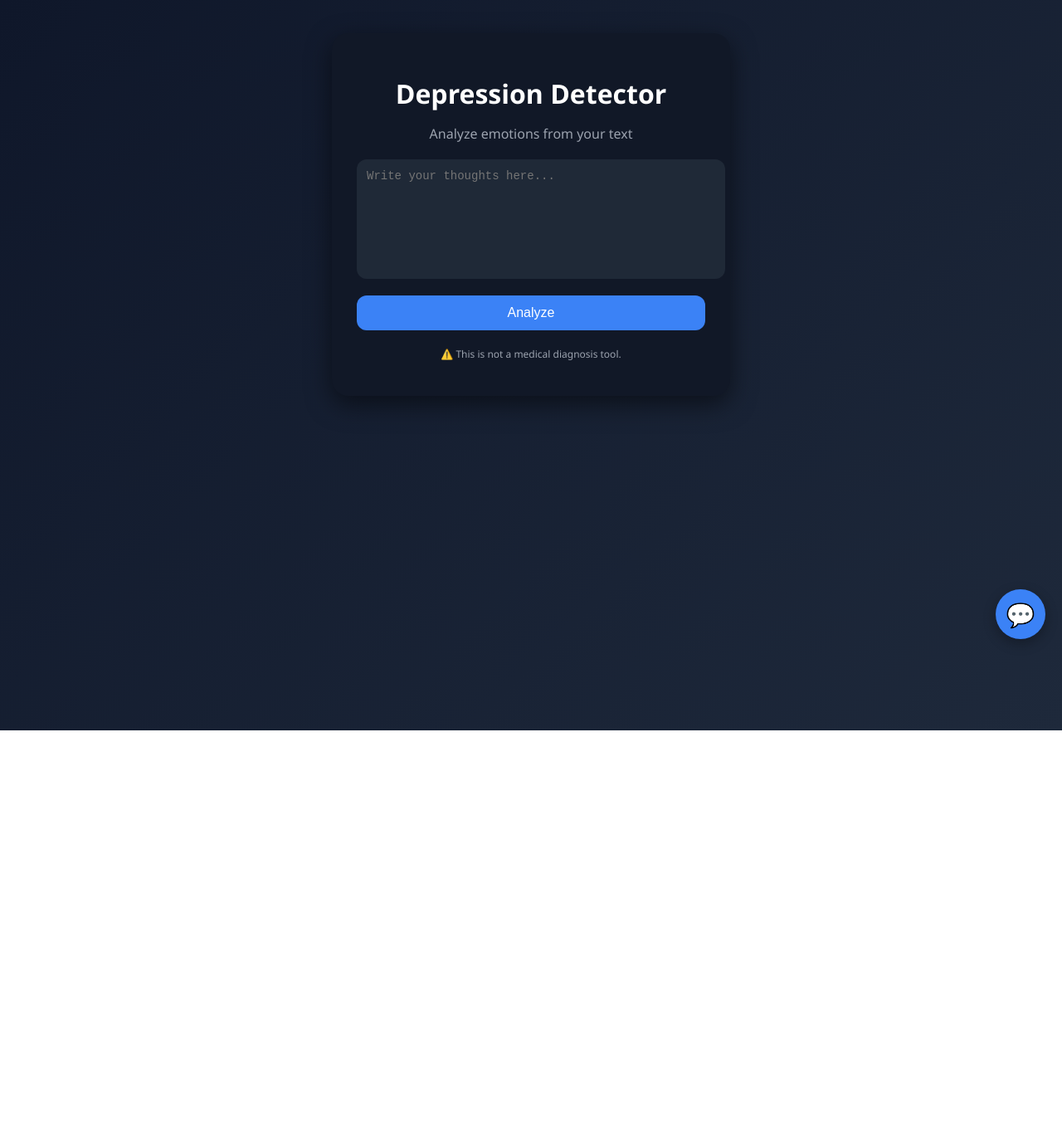
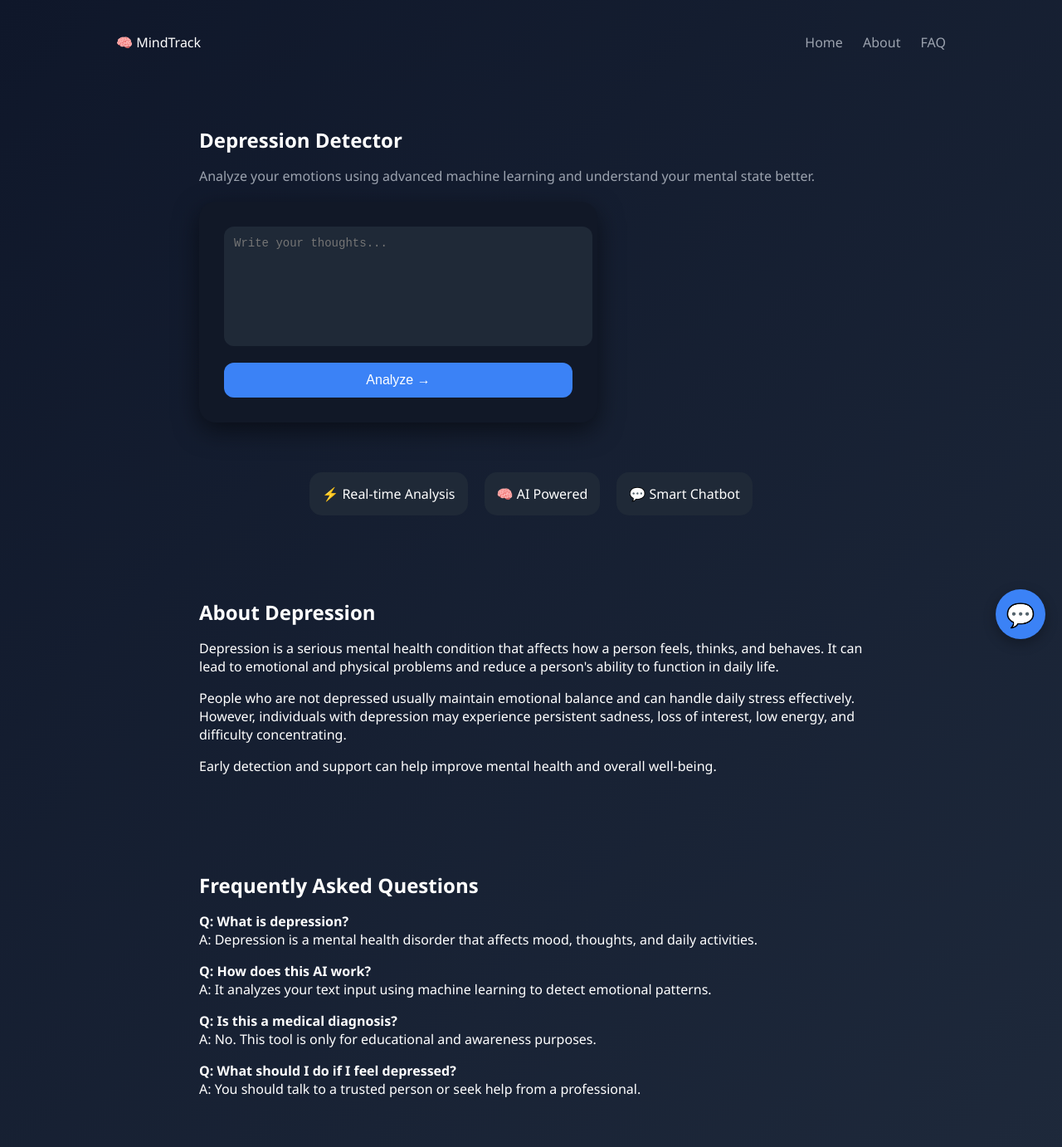
Before and after one commit to amitkumarsaha-ak/depression-detection, a plain HTML site: page index.html in a window 1280 px wide. Shown: the whole page at 83% size. Before the commit the page ends 880 px from the top, so only its background shows below. Drawn offline with Linux system fonts and the light colour scheme.

Commit message:
Add files via upload

```diff
--- a/chatbot.js
+++ b/chatbot.js
@@ -40,37 +40,37 @@ document.addEventListener("DOMContentLoaded", () => {
         // 🔴 Depressed mode
         if (window.lastPrediction === 1) {
 
-            response = "I'm here for you 💙 Tell me what's on your mind.";
+            response = "I'm here for you, Tell me what's on your mind.";
 
             if (text.includes("sad") || text.includes("depressed")) {
-                response = "I'm really sorry you're feeling this way 💙 You are not alone.";
+                response = "I'm really sorry you're feeling this way, You are not alone.";
             }
             else if (text.includes("alone") || text.includes("lonely")) {
-                response = "Feeling alone can be really heavy 💙 Want to share what's going on?";
+                response = "Feeling alone can be really heavy, Want to share what's going on?";
             }
             else if (text.includes("help")) {
-                response = "It's okay to ask for help 💙 Try reaching out to someone you trust.";
+                response = "It's okay to ask for help, Try reaching out to someone you trust.";
             }
             else if (text.includes("tired") || text.includes("exhausted")) {
-                response = "It sounds like you're really tired 😔 Maybe take a small rest.";
+                response = "It sounds like you're really tired, Maybe take a small rest.";
             }
             else if (text.includes("suicide") || text.includes("die")) {
-                response = "I'm really sorry you're feeling this way 💙 Please talk to someone you trust or a professional immediately.";
+                response = "I'm really sorry you're feeling this way, Please talk to someone you trust or a professional immediately.";
             }
         }
 
         // 🟢 Normal mode
         else {
-            response = "Thanks for sharing 😊";
+            response = "Thanks for sharing";
 
             if (text.includes("happy") || text.includes("good") || text.includes("great")) {
-                response = "That's wonderful 😊 Keep enjoying those moments!";
+                response = "That's wonderful, Keep enjoying those moments!";
             }
             else if (text.includes("stress") || text.includes("anxious")) {
-                response = "Take a deep breath 🌿 Maybe take a short break.";
+                response = "Take a deep breath, Maybe take a short break.";
             }
             else if (text.includes("tired")) {
-                response = "You might need some rest 😴 Take care of yourself!";
+                response = "You might need some rest, Take care of yourself!";
             }
         }
 
--- a/index.html
+++ b/index.html
@@ -1,18 +1,33 @@
 <!DOCTYPE html>
 <html>
 <head>
-  <title>AI Depression Detector</title>
-
+  <title>MindTrack - AI Depression Detector</title>
   <link rel="stylesheet" href="style.css">
 </head>
 <body>
 
+<!-- NAVBAR -->
+<div class="navbar">
+  <div class="logo">🧠 MindTrack</div>
+  <div class="menu">
+    <a href="#home">Home</a>
+    <a href="#about">About</a>
+    <a href="#faq">FAQ</a>
+  </div>
+</div>
+
+<!-- ================= HERO (HOME) ================= -->
+<section id="home" class="section">
+
+  <h1>Depression Detector</h1>
+
+  <p class="subtitle">
+    Analyze your emotions using advanced machine learning and understand your mental state better.
+  </p>
+
   <div class="container">
-  <h1> Depression Detector</h1>
-  <p class="subtitle">Analyze emotions from your text</p>
-
-  <textarea id="text" placeholder="Write your thoughts here..."></textarea>
-  <button class="main-btn" onclick="analyze()">Analyze</button>
+    <textarea id="text" placeholder="Write your thoughts..."></textarea>
+    <button class="main-btn" onclick="analyze()">Analyze →</button>
 
     <div id="loading" class="hidden">Analyzing...</div>
 
@@ -25,30 +40,71 @@
 
       <p id="confidenceText"></p>
     </div>
-
-  <p class="disclaimer">
-    ⚠️ This is not a medical diagnosis tool.
-  </p>
   </div>
 
-<!-- ✅ ADDED CHATBOT BUTTON (ONLY FIX) -->
+  <!-- FEATURES -->
+  <div style="display:flex; gap:20px; justify-content:center; margin-top:40px;">
+    <div class="card">⚡ Real-time Analysis</div>
+    <div class="card">🧠 AI Powered</div>
+    <div class="card">💬 Smart Chatbot</div>
+  </div>
+
+</section>
+
+<!-- ================= ABOUT ================= -->
+<section id="about" class="section">
+  <h2>About Depression</h2>
+
+  <p>
+    Depression is a serious mental health condition that affects how a person feels, thinks, and behaves.
+    It can lead to emotional and physical problems and reduce a person's ability to function in daily life.
+  </p>
+
+  <p>
+    People who are not depressed usually maintain emotional balance and can handle daily stress effectively.
+    However, individuals with depression may experience persistent sadness, loss of interest, low energy,
+    and difficulty concentrating.
+  </p>
+
+  <p>
+    Early detection and support can help improve mental health and overall well-being.
+  </p>
+</section>
+
+<!-- ================= FAQ ================= -->
+<section id="faq" class="section">
+  <h2>Frequently Asked Questions</h2>
+
+  <p><b>Q: What is depression?</b><br>
+  A: Depression is a mental health disorder that affects mood, thoughts, and daily activities.</p>
+
+  <p><b>Q: How does this AI work?</b><br>
+  A: It analyzes your text input using machine learning to detect emotional patterns.</p>
+
+  <p><b>Q: Is this a medical diagnosis?</b><br>
+  A: No. This tool is only for educational and awareness purposes.</p>
+
+  <p><b>Q: What should I do if I feel depressed?</b><br>
+  A: You should talk to a trusted person or seek help from a professional.</p>
+</section>
+
+<!-- ================= CHATBOT ================= -->
 <div id="chatbotBtn">💬</div>
 
-<!-- ✅ Chatbot Popup -->
 <div id="chatbotPopup" class="hidden">
   <div class="chatbot-header">
-    💬 Mental Health Chatbot
+    💬 Chatbot
     <span id="closeBtn">✖</span>
   </div>
 
   <div id="chatBox" class="chat-box"></div>
 
-  <input type="text" id="userMessage" placeholder="Type your message..." />
+  <input type="text" id="userMessage" placeholder="Type..." />
   <button onclick="sendMessage()">Send</button>
 </div>
 
-<script src="script.js" defer></script>
-<script src="chatbot.js" defer></script>
+<script src="script.js"></script>
+<script src="chatbot.js"></script>
 
 </body>
 </html>
--- a/script.js
+++ b/script.js
@@ -1,6 +1,7 @@
 // 🔥 GLOBAL VARIABLE
 window.lastPrediction = null;
 
+// ================= ANALYZE FUNCTION =================
 function analyze() {
     const text = document.getElementById("text").value.trim();
 
@@ -41,7 +42,7 @@ function analyze() {
         const chatbotPopup = document.getElementById("chatbotPopup");
 
         if (data.prediction === 1) {
-            resultText = "😟 Depressed";
+            resultText = "Depressed";
             color = "#ef4444";
 
             // 🔥 OPEN CHATBOT
@@ -53,15 +54,17 @@ function analyze() {
             const chatBox = document.getElementById("chatBox");
             chatBox.innerHTML = "";
 
-            // 🔥 AUTO MESSAGE (FIXED)
+            // 🔥 AUTO MESSAGE
             setTimeout(() => {
                 if (typeof window.appendAutoBotMessage === "function") {
-                    window.appendAutoBotMessage("I noticed you might be feeling low 💙 I'm here for you. Want to talk?");
+                    window.appendAutoBotMessage(
+                        "I noticed you might be feeling low 💙 I'm here for you. Want to talk?"
+                    );
                 }
             }, 400);
 
         } else {
-            resultText = "😊 Not Depressed";
+            resultText = "Non Depressed";
             color = "#22c55e";
 
             // 🔥 CLOSE CHATBOT
@@ -84,3 +87,20 @@ function analyze() {
         console.error("Fetch error:", err);
     });
 }
+
+// ================= SECTION NAVIGATION =================
+function showSection(section) {
+    const home = document.getElementById("homeSection");
+    const about = document.getElementById("aboutSection");
+    const faq = document.getElementById("faqSection");
+
+    // hide all
+    home.classList.add("hidden");
+    about.classList.add("hidden");
+    faq.classList.add("hidden");
+
+    // show selected
+    if (section === "home") home.classList.remove("hidden");
+    if (section === "about") about.classList.remove("hidden");
+    if (section === "faq") faq.classList.remove("hidden");
+}
--- a/style.css
+++ b/style.css
@@ -119,9 +119,6 @@ button.main-btn:hover {
   width: 90%;
   max-width: 350px;
   box-shadow: 0 10px 30px rgba(0,0,0,0.5);
-
-  /* ✅ FIX: removed display:none */
-
   flex-direction: column;
   position: fixed;
   bottom: 100px;
@@ -129,7 +126,6 @@ button.main-btn:hover {
   z-index: 1000;
 }
 
-/* 🔥 WHEN ACTIVE */
 #chatbotPopup.show {
   display: flex;
 }
@@ -206,6 +202,37 @@ button.main-btn:hover {
   display: none !important;
 }
 
+/* ================= NEW ADD (IMPORTANT) ================= */
+
+/* SECTION (Home / About / FAQ) */
+.section {
+  width: 100%;
+  max-width: 800px;
+  margin: auto;
+  padding: 40px 20px;
+  text-align: left;
+}
+
+/* Navbar */
+.navbar {
+  width: 100%;
+  max-width: 1000px;
+  display: flex;
+  justify-content: space-between;
+  margin-bottom: 30px;
+}
+
+.menu a {
+  margin-left: 20px;
+  color: #9ca3af;
+  text-decoration: none;
+  cursor: pointer;
+}
+
+.menu a:hover {
+  color: white;
+}
+
 /* ================= Mobile Fix ================= */
 @media (max-width: 480px) {
   .container {
```
Lines whose indentation alone changed are shown as unchanged.
